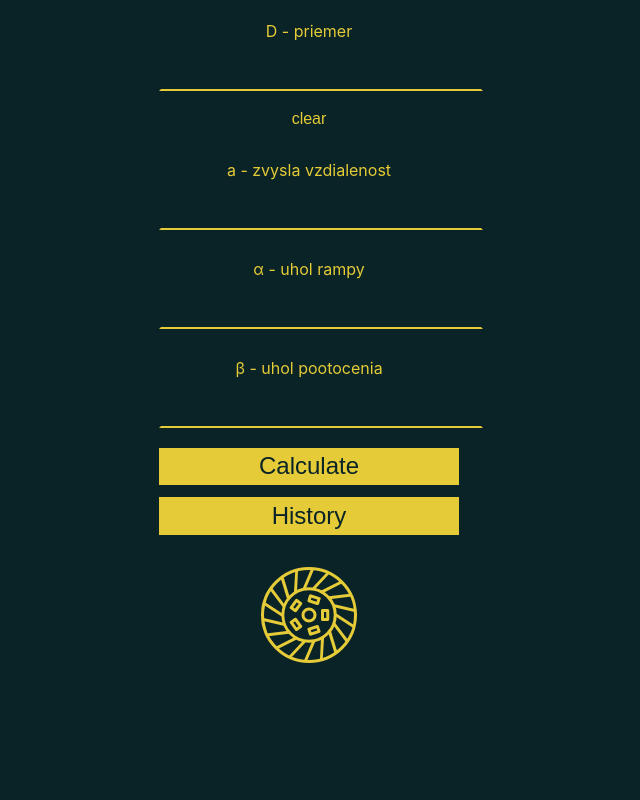
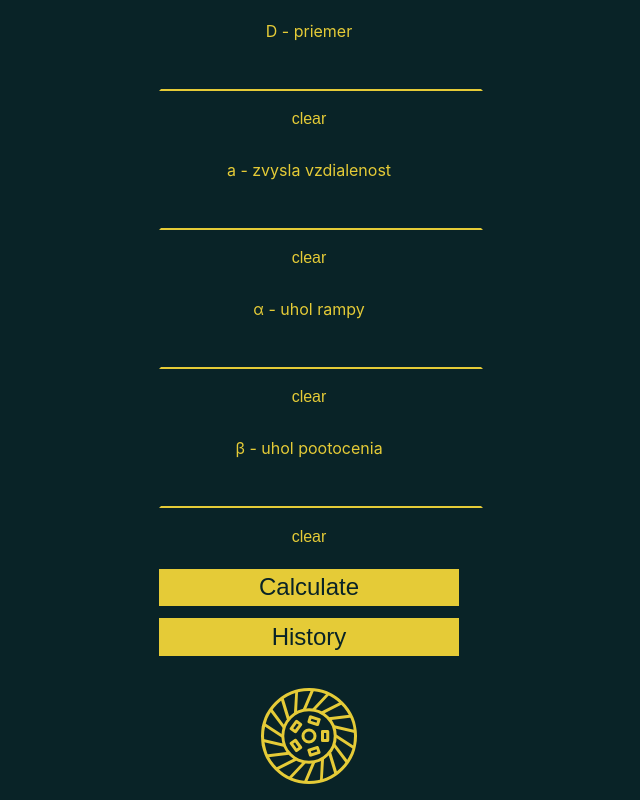
Before and after one commit to mcapkovic/clutch, a React (Create React App) app: page / in a window 1280 px wide. Shown: the whole page, without its empty margins (331-971 px from the left). Built offline with nearby package versions, Linux system fonts and the light colour scheme.

Commit message:
Refactor input

```diff
--- a/src/App.js
+++ b/src/App.js
@@ -3,6 +3,7 @@ import logo from "./logo.svg";
 import clutch from "./clutch.svg";
 import clutch2 from "./clutch2.svg";
 import "./App.css";
+import InputData from "./InputData";
 
 function calculateMissing(inputAlpha, inputBetha, inputD, inputA) {
   let alpha;
@@ -79,8 +80,14 @@ class App extends Component {
   render() {
     return (
       <div className="App">
+        <InputData
+          id="inputD"
+          label="D - priemer"
+          value={this.state.inputD}
+          onChange={this.handleInputChange}
+        />
 
-        <label htmlFor="inputD">D - priemer</label>
+        {/* <label htmlFor="inputD">D - priemer</label>
         <div className="inputAddOn">
           <input
             className="crt-text-shadow input-field"
@@ -92,9 +99,16 @@ class App extends Component {
             onChange={this.handleInputChange}
           />
           <button class="my-button clear-field-button button-effect">clear</button>
-        </div>
+        </div> */}
 
-        <label htmlFor="inputA">a - zvysla vzdialenost</label>
+        <InputData
+          id="inputA"
+          label="a - zvysla vzdialenost"
+          value={this.state.inputA}
+          onChange={this.handleInputChange}
+        />
+
+        {/* <label htmlFor="inputA">a - zvysla vzdialenost</label>
         <input
           className="crt-text-shadow input-field"
           name="inputA"
@@ -103,9 +117,16 @@ class App extends Component {
           id="inputA"
           value={this.state.inputA}
           onChange={this.handleInputChange}
+        /> */}
+
+        <InputData
+          id="alpha"
+          label="α - uhol rampy"
+          value={this.state.alpha}
+          onChange={this.handleInputChange}
         />
 
-        <label htmlFor="alpha">α - uhol rampy</label>
+        {/* <label htmlFor="alpha">α - uhol rampy</label>
         <input
           className="crt-text-shadow input-field"
           name="alpha"
@@ -114,9 +135,16 @@ class App extends Component {
           id="alpha"
           value={this.state.alpha}
           onChange={this.handleInputChange}
+        /> */}
+
+        <InputData
+          id="bethaInput"
+          label="β - uhol pootocenia"
+          value={this.state.betha}
+          onChange={this.handleInputChange}
         />
 
-        <label htmlFor="bethaInput">β - uhol pootocenia</label>
+        {/* <label htmlFor="bethaInput">β - uhol pootocenia</label>
         <input
           disabled={this.state.inputA}
           className="crt-text-shadow input-field"
@@ -126,7 +154,7 @@ class App extends Component {
           id="bethaInput"
           value={this.state.betha}
           onChange={this.handleInputChange}
-        />
+        /> */}
 
         <button
           className="my-button margin-top-small button-effect crt-text-shadow"
--- /dev/null
+++ b/src/InputData.js
@@ -0,0 +1,23 @@
+import React from "react";
+
+function InputData(props){
+    return(
+        <div>
+            <label htmlFor={props.id}>{props.label}</label>
+            <div className="inputAddOn">
+            <input
+                className="crt-text-shadow input-field"
+                name={props.id}
+                type="number"
+                autoComplete="off"
+                id={props.id}
+                value={props.value}
+                onChange={props.onChange}
+            />
+            <button class="my-button clear-field-button button-effect">clear</button>
+            </div>
+        </div>
+    )
+}
+
+export default InputData;
```
